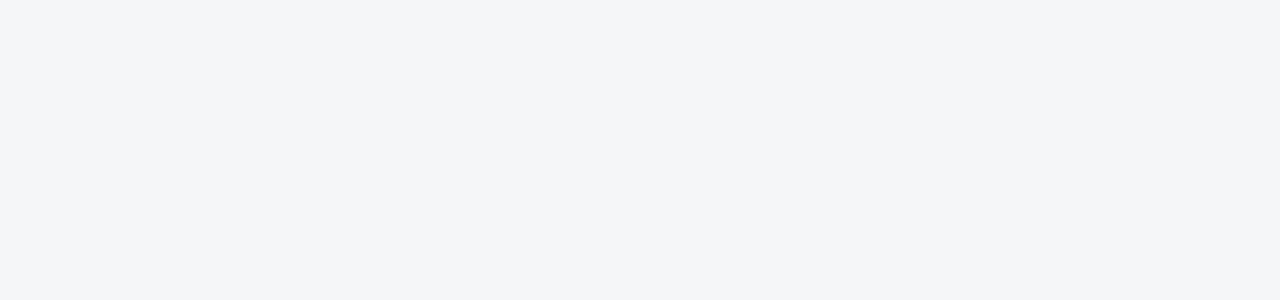
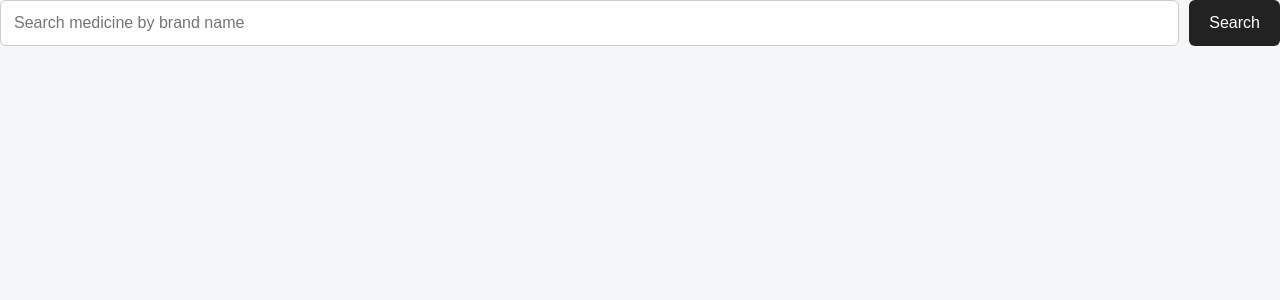
Before and after one commit to ShashankGanapatiNaik/Medibuddy, a React (Vite) app: page / in a window 1280 px wide. Shown: the top 300 px of the page. Built offline with nearby package versions, Linux system fonts and the light colour scheme.

Commit message:
add esrachPage in App.jsx

```diff
--- a/src/App.jsx
+++ b/src/App.jsx
@@ -4,7 +4,7 @@ import MedicineDetails from "./pages/MedicineDetails";
 
 function App() {
   const [selectedMedicine, setSelectedMedicine] = useState(null);
-  // return <h1>Hello</h1>;
+
   if (selectedMedicine) {
     return (
       <MedicineDetails
@@ -13,6 +13,8 @@ function App() {
       />
     );
   }
+
+  return <SearchPage onSelectMedicine={setSelectedMedicine} />;
 }
 
 export default App;
```
